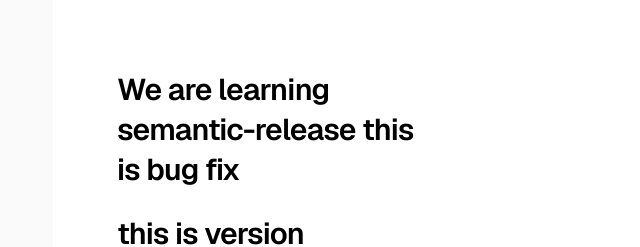
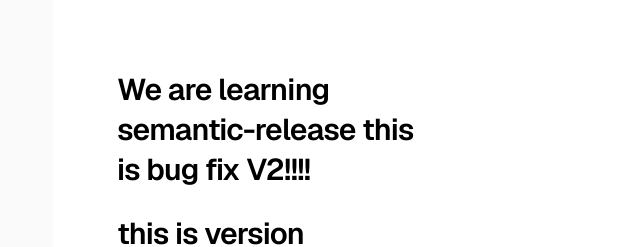
Before and after one commit to erisetyawan1/learn-semantic-release, a Next.js app: page / in a window 1280 px wide. Shown: the part 164-411 px from the top of the page, without its empty margins (203-843 px from the left). Built offline with nearby package versions, Linux system fonts and the light colour scheme.

Commit message:
feat!: new version 2 !!!

```diff
--- a/app/page.tsx
+++ b/app/page.tsx
@@ -14,7 +14,7 @@ export default function Home() {
         />
         <div className="flex flex-col items-center gap-6 text-center sm:items-start sm:text-left">
           <h1 className="max-w-xs text-3xl font-semibold leading-10 tracking-tight text-black dark:text-zinc-50">
-            We are learning semantic-release this is bug fix
+            We are learning semantic-release this is bug fix V2!!!!
           </h1>
           <h1 className="max-w-xs text-3xl font-semibold leading-10 tracking-tight text-black dark:text-zinc-50">
             this is version {process.env.app_VERSION}
```
